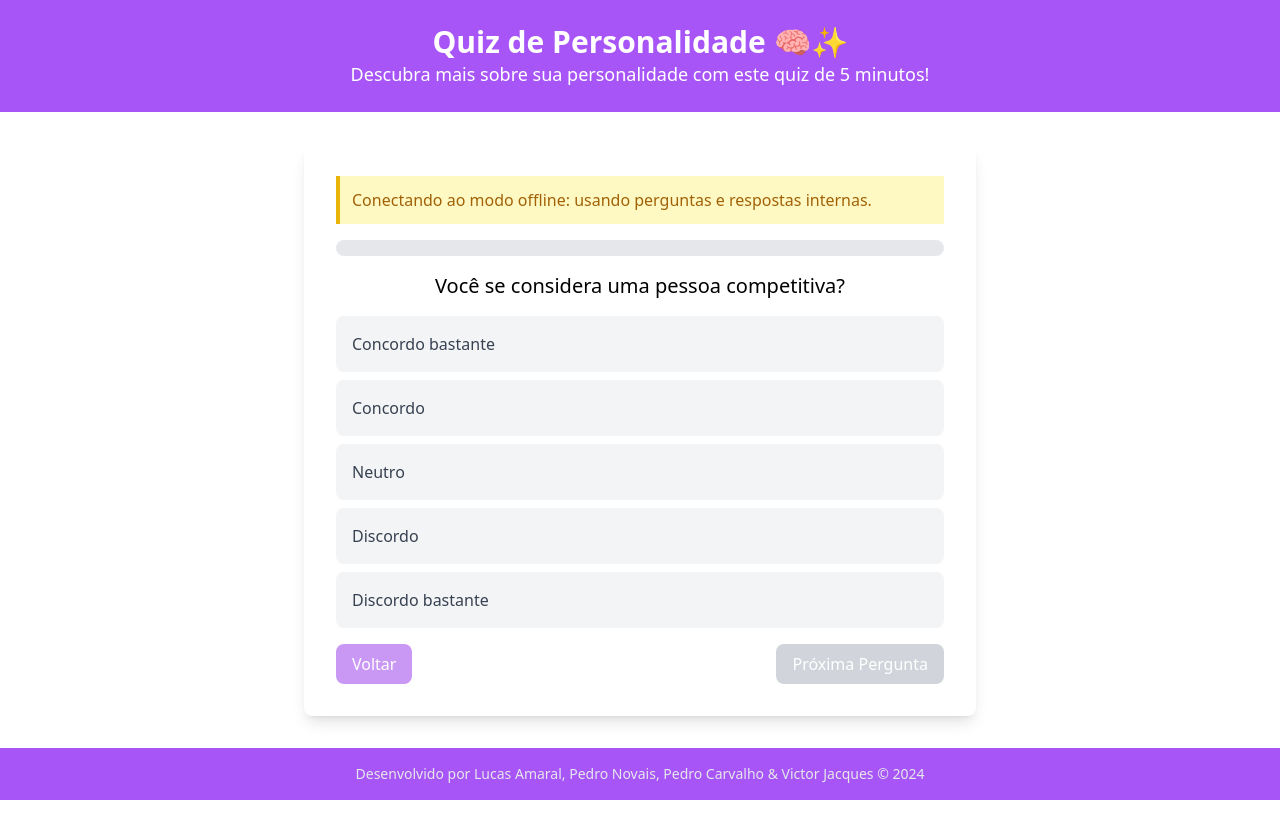
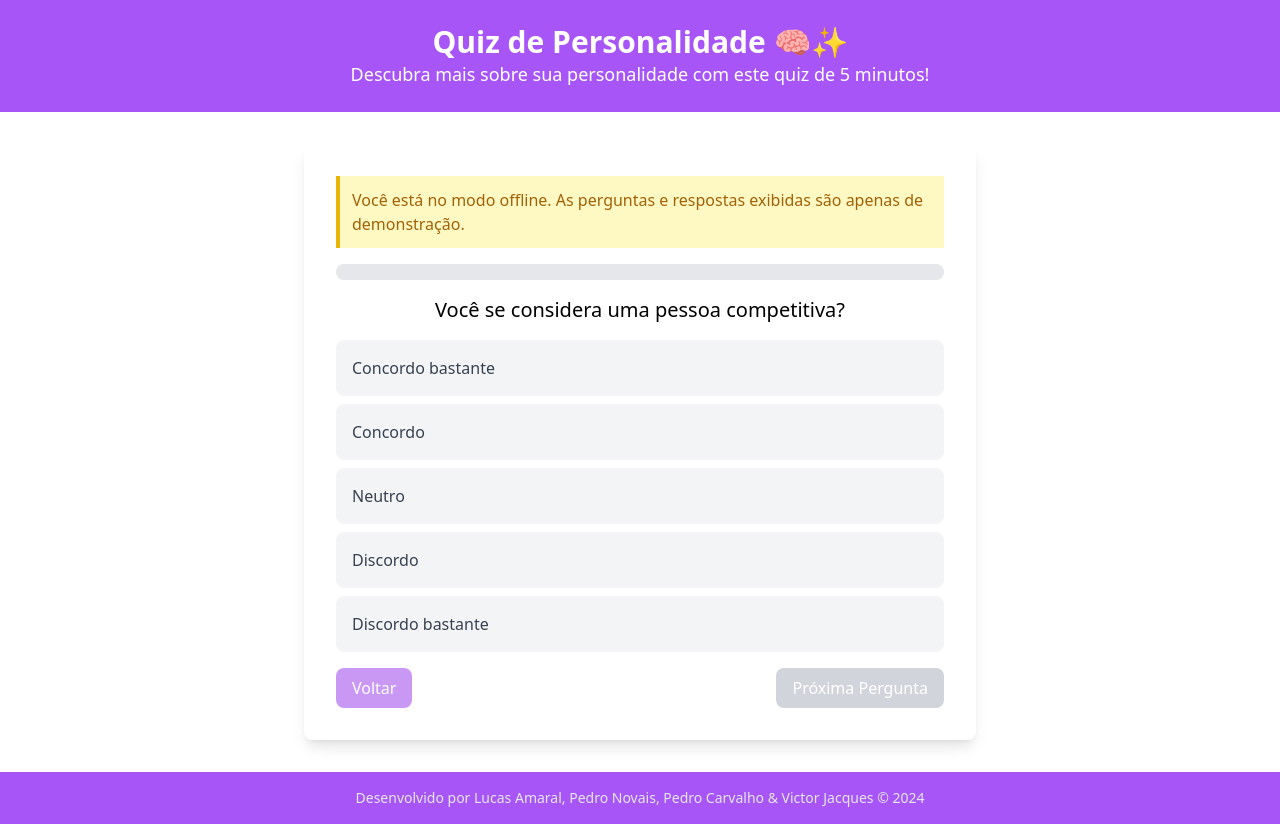
Before and after one commit to PedroSmaxY/insight-web-app, a React (Vite) app: page / in a window 1280 px wide. Both pictures are taken after a click on the button "Iniciar Quiz". Before the commit the page ends 800 px from the top, so only its background shows below. Built offline with nearby package versions, Linux system fonts and the light colour scheme; no server answers.

Commit message:
Update QuizQuestions component to handle offline mode and adjust button text logic

```diff
--- a/src/components/QuizQuestions.jsx
+++ b/src/components/QuizQuestions.jsx
@@ -123,7 +123,7 @@ const QuizQuestions = ({ onQuizComplete }) => {
         estabilidade: "Estabilidade baixa",
         conformidade: "Conformidade moderada",
       };
-      onQuizComplete(fallbackResults);
+      onQuizComplete(fallbackResults, true);
     } else {
       try {
         const response = await axios.post(
@@ -135,7 +135,7 @@ const QuizQuestions = ({ onQuizComplete }) => {
             conformidade: answers.slice(15, 20),
           }
         );
-        onQuizComplete(response.data);
+        onQuizComplete(response.data, false);
       } catch (error) {
         console.error("Erro ao enviar respostas:", error);
       }
@@ -147,7 +147,8 @@ const QuizQuestions = ({ onQuizComplete }) => {
       {useInternalQuestions && (
         <div className="mb-4 p-3 bg-yellow-100 border-l-4 border-yellow-500 text-yellow-700">
           <p>
-            Conectando ao modo offline: usando perguntas e respostas internas.
+            Você está no modo offline. As perguntas e respostas exibidas são
+            apenas de demonstração.
           </p>
         </div>
       )}
@@ -215,7 +216,9 @@ const QuizQuestions = ({ onQuizComplete }) => {
             answeredQuestions === 20 ? "bg-purple-700 hover:bg-purple-800" : ""
           }`}
         >
-          {answeredQuestions != 20 ? "Próxima Pergunta" : "Finalizar Quiz"}
+          {perfil === "conformidade" && currentQuestion === 5
+            ? "Finalizar Quiz"
+            : "Próxima Pergunta"}
         </button>
       </div>
     </div>
```
